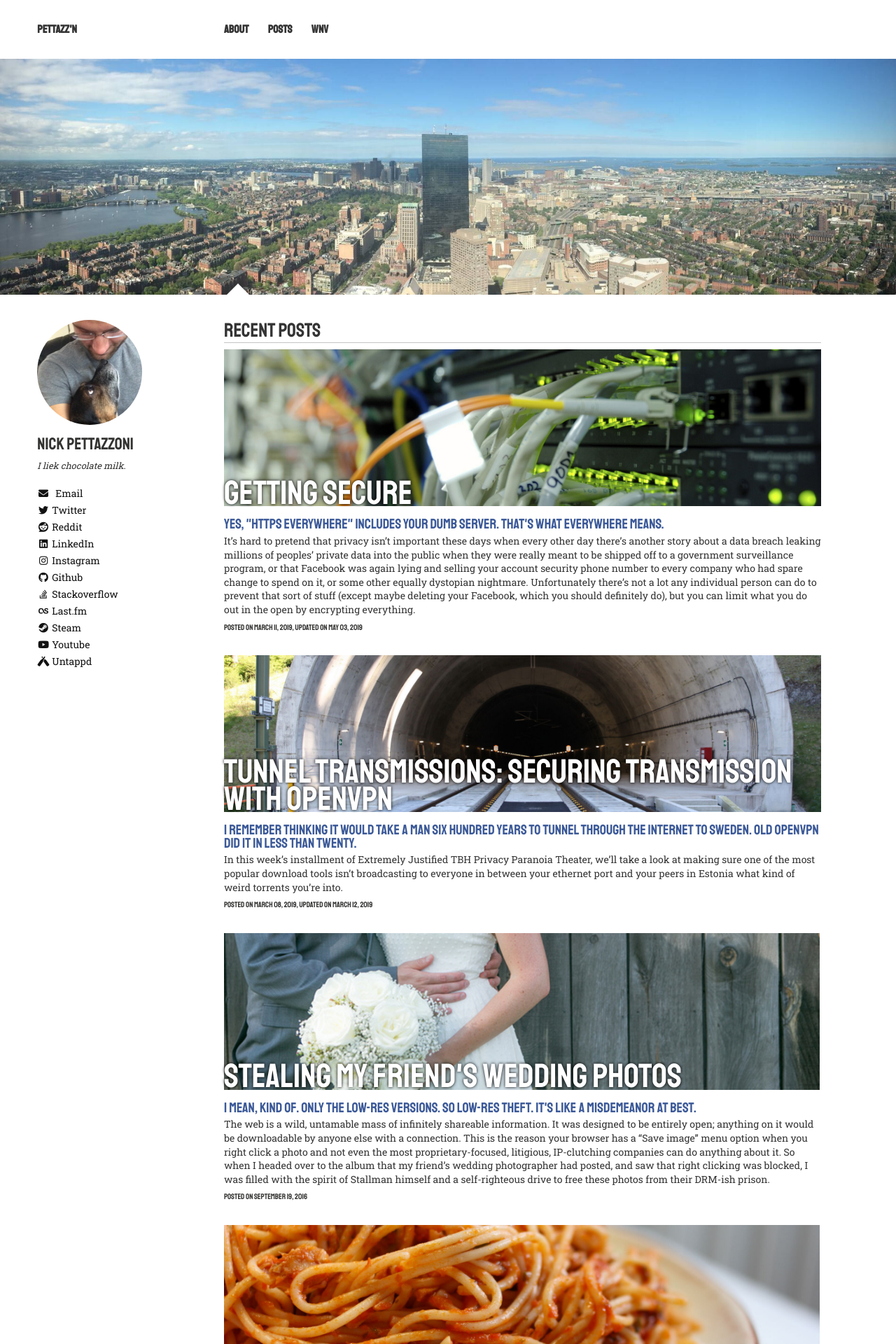
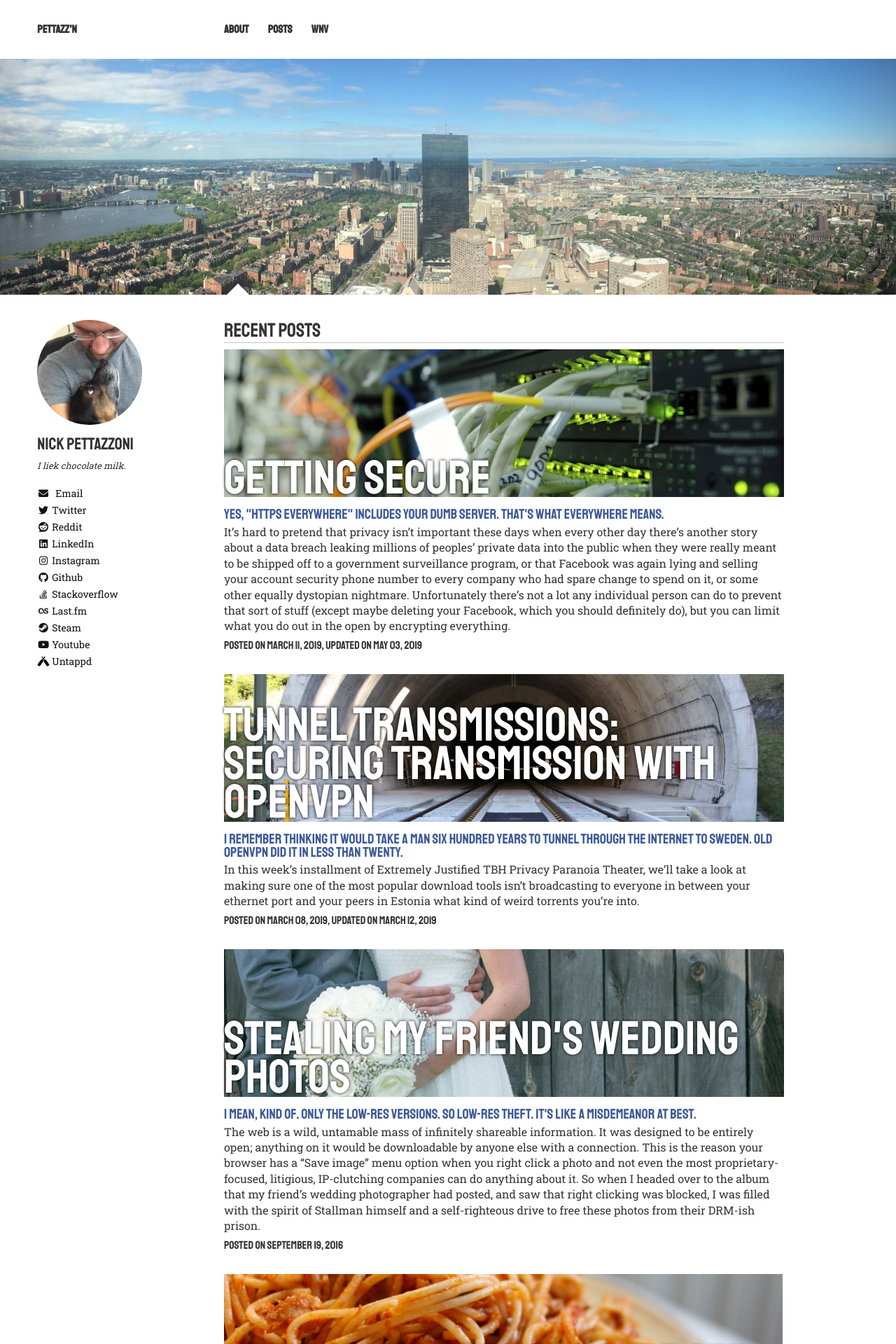
Before and after one commit to pettazz/pettazz.com, a Jekyll site: the page built from index.md, in a window 1280 px wide. Shown: the top 1920 px of the page at 70% size. Built offline with Jekyll 4.4.1, drawn with Linux system fonts in a browser that asks for light colours; nearby versions of some CDN libraries; comment, search, counter and statistics services are not loaded.

Commit message:
better post index

```diff
--- a/_layouts/home.html
+++ b/_layouts/home.html
@@ -54,7 +54,7 @@
           <p>{{ post.excerpt | strip_html }}</p>
         </a>
       {% endif %}
-      <p class="post-meta"><small>Posted on {{ post.date | date: "%B %d, %Y" }}{% if post.modified %}, Updated on {{ post.modified | date: "%B %d, %Y" }}{% endif %}</small></p>
+      <p class="post-meta">Posted on {{ post.date | date: "%B %d, %Y" }}{% if post.modified %}, Updated on {{ post.modified | date: "%B %d, %Y" }}{% endif %}</p>
     </article>
     {% endfor %}
     <h3 style="float:right"><a href="/posts">More Posts >></a></h3>
--- a/_layouts/post-index.html
+++ b/_layouts/post-index.html
@@ -63,7 +63,7 @@
             <p>{{ post.excerpt | strip_html }}</p>
           </a>
         {% endif %}
-        <p class="post-meta"><small>Posted on {{ post.date | date: "%B %d, %Y" }}{% if post.modified %}, Updated on {{ post.modified | date: "%B %d, %Y" }}{% endif %}</small></p>
+        <p class="post-meta">Posted on {{ post.date | date: "%B %d, %Y" }}{% if post.modified %}, Updated on {{ post.modified | date: "%B %d, %Y" }}{% endif %}</p>
       </article>
     {% endfor %}
   </div><!-- /#index -->
--- a/_sass/page.scss
+++ b/_sass/page.scss
@@ -264,6 +264,7 @@ $button-size: 1.5rem;
 	@include prefix(12,1);
 	@include suffix(12,1);
 	margin-bottom: 2em;
+	max-width: 800px;
 	@media #{$small} {
 		@include grid(12,8);
 		@include prefix(12,0);
@@ -305,7 +306,8 @@ $button-size: 1.5rem;
 			@media #{$small} {
 				font-size: 48px;
 			}
-			@media #{$x-large} {
+
+			@media #{$large} {
 				font-size: 68px;
 			}
 		}
@@ -319,7 +321,7 @@ $button-size: 1.5rem;
 			}
 		}
 		p {
-			@include font-rem(14);
+			font-size: 16px;
 			margin-bottom: 0px;
 		}
 		p+p {
```
